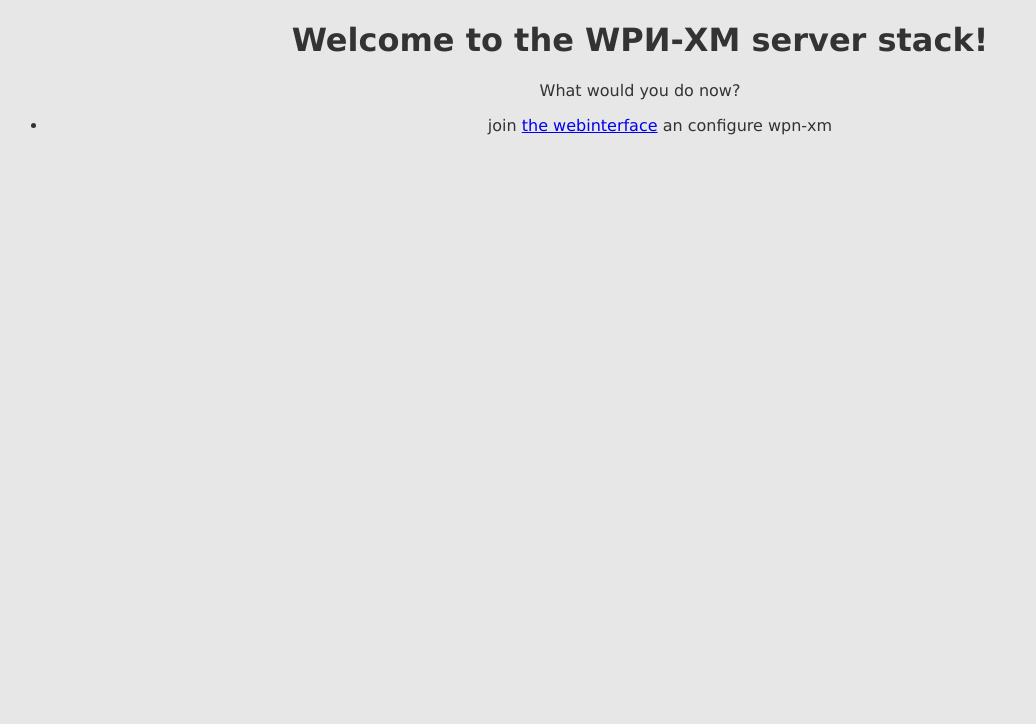
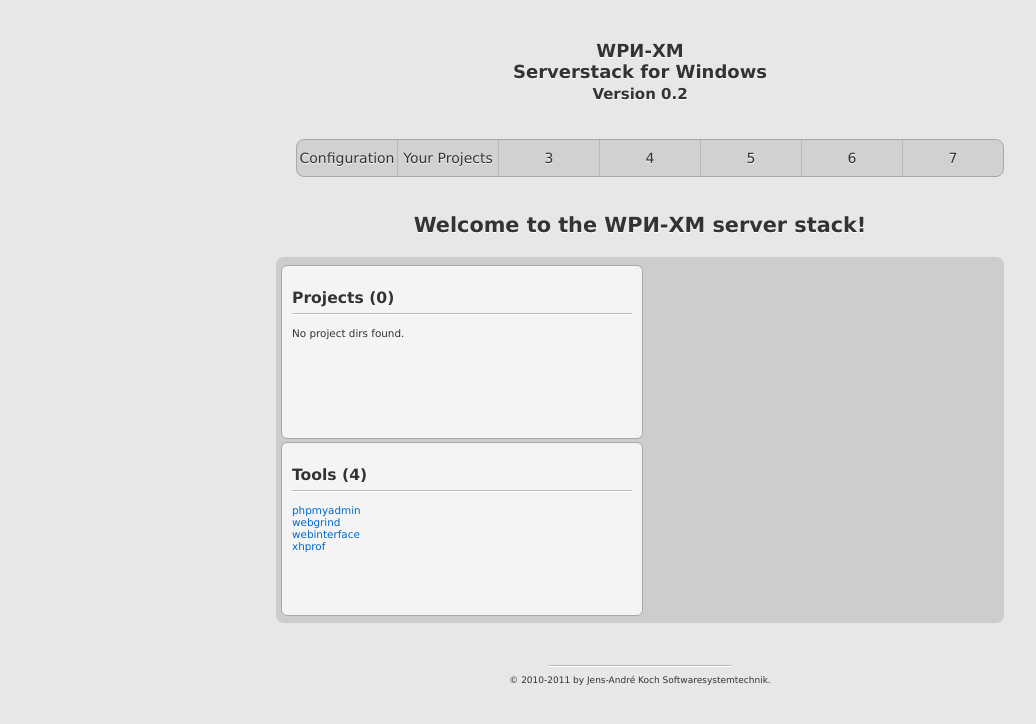
Before and after one commit to thedruz/WPN-XM, a PHP site: page / in a window 1280 px wide. Shown: the top 724 px of the page, without its empty margins (0-1036 px from the left). Run offline with PHP 8.4, Linux system fonts and the light colour scheme.

Commit message:
- removed link to webinterface from index.html - added index.php as new entry page - created class menu, which stores the top menu shared among all pages - created class projects, to scan the www folder and list user projects and wpn-xm tools

```diff
--- a/www/index.html
+++ b/www/index.html
@@ -8,10 +8,6 @@
 <div id="container" style="width: auto; margin-left: auto; margin-right: auto; text-align: center;">
   <div id="content" style="font-family: 'Lucida Grande',Verdana,Arial,Sans-Serif;">
         <h1>Welcome to the WPИ-XM server stack!</h1>
-		<p>What would you do now?</p>
-		<ul>
-			<li>join <a href="/webinterface">the webinterface</a> an configure wpn-xm</li>
-		</ul>
   </div>
 </div>
 </body>
--- /dev/null
+++ b/www/index.php
@@ -0,0 +1,75 @@
+<?php
+define('WPNXM_WWW_DIR', __DIR__ . DIRECTORY_SEPARATOR . 'webinterface' . DIRECTORY_SEPARATOR);
+include WPNXM_WWW_DIR . 'serverpack.core.php';
+include WPNXM_WWW_DIR . 'projects.core.php';
+include WPNXM_WWW_DIR . 'menu.core.php';
+?>
+<!DOCTYPE html>
+<html lang="en" dir="ltr" xmlns="http://www.w3.org/1999/xhtml">
+<head>
+  	<head>
+    <meta charset="utf-8" />
+    <meta http-equiv="content-type" content="text/html; charset=utf-8" />
+    <title>WPИ-XM Serverstack for Windows</title>
+    <meta http-equiv="X-UA-Compatible" content="chrome=1">
+    <meta name="description" content="WPИ-XM Serverpack for Windows - Webinterface.">
+    <link rel="shortcut icon" href="http://wpn-xm.org/favicon.ico" />
+    <link rel="stylesheet" href="webinterface/css/style.css" type="text/css" media="screen, projection" />
+</head>
+<body>
+	    <!-- container-for-centering -->
+    <div class="page-centered">
+
+        <!-- Main -->
+        <div class="center">
+
+            <!-- Headline -->
+            <h1 class="headline">
+                WPИ-XM<br/>
+                Serverstack for Windows<br/>
+                <small>Version 0.2</small>
+            </h1>
+
+            <div class="content-centered">
+
+            <!-- Top Menu Navigation -->
+            <?php Menu::render(); ?>
+
+	<!-- Welcome Message -->
+	<div id="content" style="font-family: 'Lucida Grande',Verdana,Arial,Sans-Serif;">
+	    <h1>Welcome to the WPИ-XM server stack!</h1>
+	</div>
+
+	<div class="right-box">
+
+		<?php $projects = new Projects(); ?>
+
+		<div class="cs-message">
+
+			<!-- Widget: Projects (scanned project paths / www folder) -->
+			<div class="cs-message-content">
+				<h2>Projects (<?php echo $projects->getNumberOfProjects(); ?>)</h2>
+				<?php $projects->listProjects(); ?>
+			</div>
+
+			<!-- Widget: Tools (selected set of paths / www folder) -->
+			<div class="cs-message-content">
+				<h2>Tools (<?php echo $projects->getNumberOfTools(); ?>)</h2>
+				<?php $projects->listTools(); ?>
+			</div>
+		</div>
+
+	</div>
+
+<br class="clear" />
+
+<div id="footer">
+    <hr class="footer-line"/>
+    <p>&copy; 2010-<?php echo date("Y"); ?> by Jens-Andr&#x00E9; Koch Softwaresystemtechnik.
+        <br />
+    </p>
+</div>
+
+</div><!-- END centering-->
+</body>
+</html>
--- a/www/webinterface/css/style.css
+++ b/www/webinterface/css/style.css
@@ -98,12 +98,7 @@
 
 h1, h2 {
     text-shadow: 0 1px #FFFFFF;
-}
-
-.horizontal-rule-light, h2, hr {
-    border-bottom: 1px solid #BBBBBB;
-    box-shadow: 0 1px 0 white;
-    padding-bottom: 10px;
+    padding-bottom: 6px;
 }
 
 .aButton {
@@ -155,11 +150,18 @@
 a, a:link, a:visited {
     text-decoration:none;
 }
-.horizontal-rule-light, #main-nav, h2, hr {
+.horizontal-rule-light, #main-nav, h2 {
     border-bottom: 1px solid #BBBBBB;
     box-shadow: 0 1px 0 white;
+    padding-bottom: 6px;
 }
-hr.footer-line {margin-top: 50px; width: 22%;}
+
+hr.footer-line {
+margin-top: 30px; width: 25%; padding: 0;
+border-width: 0px 0px 1px; border-style: solid; border-color: #BBBBBB;
+box-shadow: 0 1px 0 white;
+}
+
 br.clear {clear:both;}
 div.server-environment-right-box {float:left; margin-left: 2em;}
 td.width-42 {width:42%;}
--- a/www/webinterface/index.php
+++ b/www/webinterface/index.php
@@ -1,5 +1,6 @@
 <?php
 include __DIR__ . DIRECTORY_SEPARATOR . 'serverpack.core.php';
+include __DIR__ . DIRECTORY_SEPARATOR . 'menu.core.php';
 ?>
 <!DOCTYPE html>
 <html lang="en" dir="ltr" xmlns="http://www.w3.org/1999/xhtml">
@@ -28,6 +29,9 @@
             </h1>
 
             <div class="content-centered">
+
+            <!-- Top Menu Navigation -->
+            <?php Menu::render(); ?>
 
             <!-- Server Software (left box) -->
             <div class="server-software-left-box">
@@ -302,7 +306,7 @@
 <br class="clear" />
 
 <div id="footer">
-    <hr class="footer-line" />
+    <hr class="footer-line"/>
     <p>&copy; 2010-<?php echo date("Y"); ?> by Jens-Andr&#x00E9; Koch Softwaresystemtechnik.
         <br />
     </p>
--- /dev/null
+++ b/www/webinterface/menu.core.php
@@ -0,0 +1,19 @@
+<?php
+class Menu
+{
+    public static function render()
+    {
+        echo '<div class="main_menu">
+                <ul>
+                    <li class="first 1"><a href="/webinterface/">Configuration</a></li>
+                    <li class="2"><a href="/">Your Projects</a></li>
+                    <li class="3"><a href="/3/">3</a></li>
+                    <li class="4"><a href="/4/">4</a></li>
+                    <li class="5"><a href="/5/">5</a></li>
+                    <li class="6"><a href="/6/">6</a></li>
+                    <li class="last 7"><a href="/7/">7</a></li>
+                </ul>
+            </div>';
+    }
+}
+?>
--- /dev/null
+++ b/www/webinterface/projects.core.php
@@ -0,0 +1,95 @@
+<?php
+class Projects
+{
+    private $dirs = array();
+
+    /**
+     * The array defines paths of the www folder.
+     * These are not "Your Projects", but infrastructure and tools for WPN-XM.
+     * This is used for exclusion of folders when fetching project directories.
+     */
+    private $toolDirectories = array(
+                                        'phpmyadmin' => '',
+                                        'webgrind' => '',
+                                        'webinterface' => '',
+                                        'xhprof' => 'xhprof/xhprof_html'
+                                    );
+
+    function __construct()
+    {
+        $this->dirs = $this->fetchProjectDirectories();
+    }
+
+    private function fetchProjectDirectories()
+    {
+        $dirs = array();
+
+        $handle=opendir(__DIR__);
+
+        while ($dir = readdir($handle))
+        {
+            if ($dir == "." or $dir == "..")
+            {
+                continue;
+            }
+
+            // exclude WPN-XM infrastructure and tool directories
+            if (array_key_exists($dir, $this->toolDirectories))
+            {
+                continue;
+            }
+
+            if (is_dir($dir) === true)
+            {
+                $dirs[] = $dir;
+            }
+        }
+
+        closedir($handle);
+
+        asort($dirs);
+
+        return $dirs;
+    }
+
+    public function listProjects()
+    {
+        if ($this->getNumberOfProjects() == 0)
+        {
+            echo "No project dirs found.";
+        }
+        else
+        {
+            foreach($this->dirs as $dir)
+            {
+                echo '<li><a class="folder" href="' . $dir . '">' . $dir . '</a></li>';
+            }
+        }
+    }
+
+    public function listTools()
+    {
+        foreach($this->toolDirectories as $dir => $href)
+        {
+            if($href =='')
+            {
+                echo '<li><a class="folder" href="' . $dir . '">' . $dir . '</a></li>';
+            }
+            else
+            {
+                echo '<li><a class="folder" href="' . $href . '">' . $dir . '</a></li>';
+            }
+        }
+    }
+
+    public function getNumberOfProjects()
+    {
+        return count($this->dirs);
+    }
+
+    public function getNumberOfTools()
+    {
+        return count($this->toolDirectories);
+    }
+}
+?>
```
Lines whose indentation alone changed are shown as unchanged.
